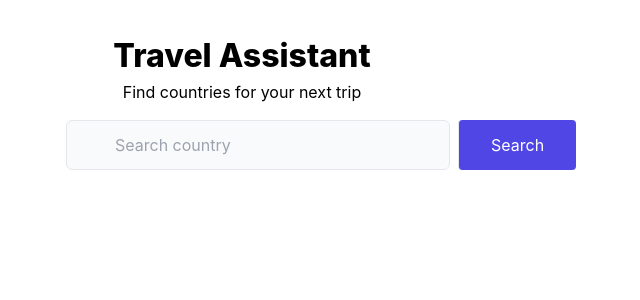
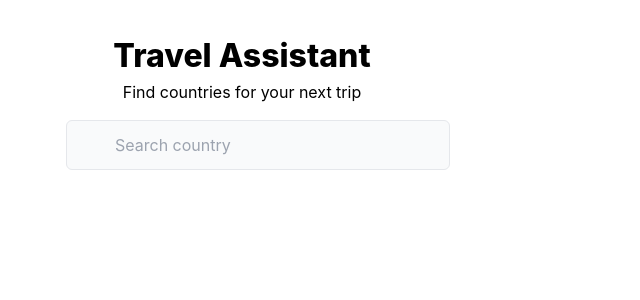
Before and after one commit to samsarha/travel-assistance-demo, a Next.js app in the folder front-end/: page / in a window 1280 px wide. Shown: the top 300 px of the page, without its empty margins (398-1038 px from the left). Built offline with nearby package versions, Linux system fonts and the light colour scheme.

Commit message:
removed unused button

```diff
--- a/front-end/app/SearchBar.tsx
+++ b/front-end/app/SearchBar.tsx
@@ -29,9 +29,6 @@ const SearchBar = () => {
           />
         </div>
 
-        <button className="px-8 text-white bg-indigo-600 border-l rounded ml-2">
-          Search
-        </button>
       </form>
 
       <div className="block w-full max-w-[18rem] rounded-lg bg-white shadow-[0_2px_15px_-3px_rgba(0,0,0,0.07),0_10px_20px_-2px_rgba(0,0,0,0.04)] dark:bg-neutral-700">
```
